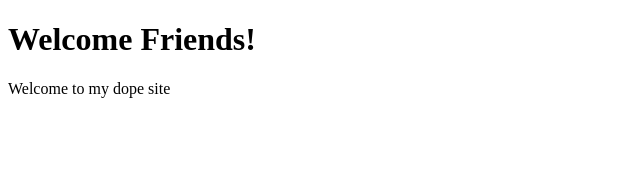
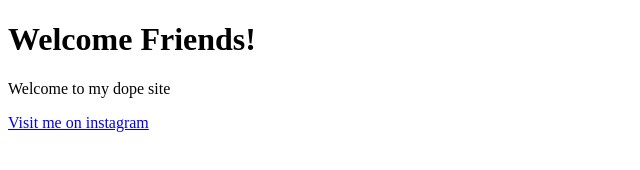
Before and after one commit to ManBearPig1216/Coursera-Test1, a plain HTML site: page index.html in a window 1280 px wide. Shown: the whole page, without its empty margins (0-640 px from the left). Drawn offline with Linux system fonts and the light colour scheme.

Commit message:
add instagram link

```diff
--- a/index.html
+++ b/index.html
@@ -6,5 +6,7 @@
 <body>
 	<h1>Welcome Friends!</h1>
 	<p>Welcome to my dope site</p>
+
+	<a href="https://www.instagram.com/liamclhan">Visit me on instagram</a>
 </body>
 </html>
```
